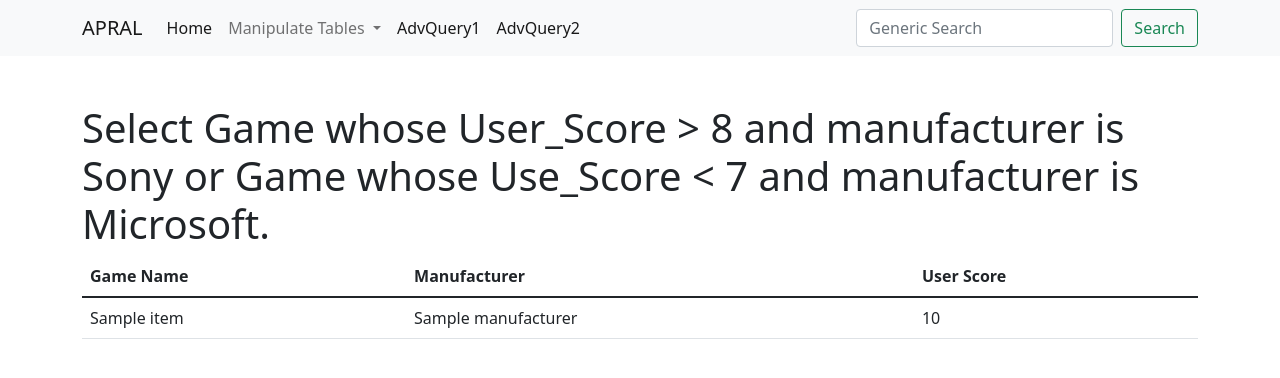
After one commit to Pengyue-Lab/APRAL, a Flask app: template apral_flask/app/templates/table_views/advquery2.html in a window 1280 px wide. The commit adds this page. Shown: the top 378 px of the page. Run offline with Flask 2, Linux system fonts and the light colour scheme; the template is opened without the code that fills it: most values are stand-ins (such as "Sample title", 1, 10 or a date in 2020).

Commit message:
Finish two adv query

```diff
--- a/apral_flask/app/database.py
+++ b/apral_flask/app/database.py
@@ -183,7 +183,7 @@
     return based_list
 
 
-def show_advanced_query1():
+def show_advanced_query2():
     """Reads Select Game whose User_Score>8 and manufacturer is Sony or Game whose Use_Score<7 and manufacturer is Microsoft.
 
     Returns:
@@ -203,7 +203,7 @@
     return result_list
 
 
-def show_advanced_query2():
+def show_advanced_query1():
     """Select the top 8 popluar Developer among female or the top 7 popular Publisher among female.
 
     Returns:
--- a/apral_flask/app/templates/structural/nav.html
+++ b/apral_flask/app/templates/structural/nav.html
@@ -23,6 +23,12 @@
                         <li><a class="dropdown-item" href="/userplatform">UserPlatform</a></li>
                     </ul>
                 </li>
+                <li class="nav-item">
+                    <a class="nav-link active" aria-current="page" href="/advquery1">AdvQuery1</a>
+                </li>
+                <li class="nav-item">
+                    <a class="nav-link active" aria-current="page" href="/advquery2">AdvQuery2</a>
+                </li>
             </ul>
             <form class="d-flex">
                 <input class="form-control me-2" type="search" placeholder="Generic Search" aria-label="Search">
--- /dev/null
+++ b/apral_flask/app/templates/table_views/advquery2.html
@@ -0,0 +1,27 @@
+{% include 'structural/header.html' %}
+<body>
+{% include 'structural/nav.html' %}
+
+<!-- Show table -->
+<div class="container">
+    <h1>Select Game whose User_Score > 8 and manufacturer is Sony or Game whose Use_Score < 7 and manufacturer is Microsoft.</h1>
+    <table class="table">
+        <thead>
+        <tr>
+            <th scope="col">Game Name</th>
+            <th scope="col">Manufacturer</th>
+            <th scope="col">User Score</th>
+        </tr>
+        </thead>
+        <tbody>
+            {% for item in items %}
+                <tr>
+                    <td>{{ item['GameName'] }}</td>
+                    <td>{{ item['Manufacturer'] }}</td>
+                    <td>{{ item['User_Score'] }}</td>
+                </tr>
+            {% endfor %}
+        </tbody>
+    </table>
+</div>
+{% include 'structural/footer.html' %}
```
Also changed, not shown: apral_flask/app/route.py (+13 -0 lines), apral_flask/app/templates/table_views/advquery1.html (added, +25 -0 lines).
